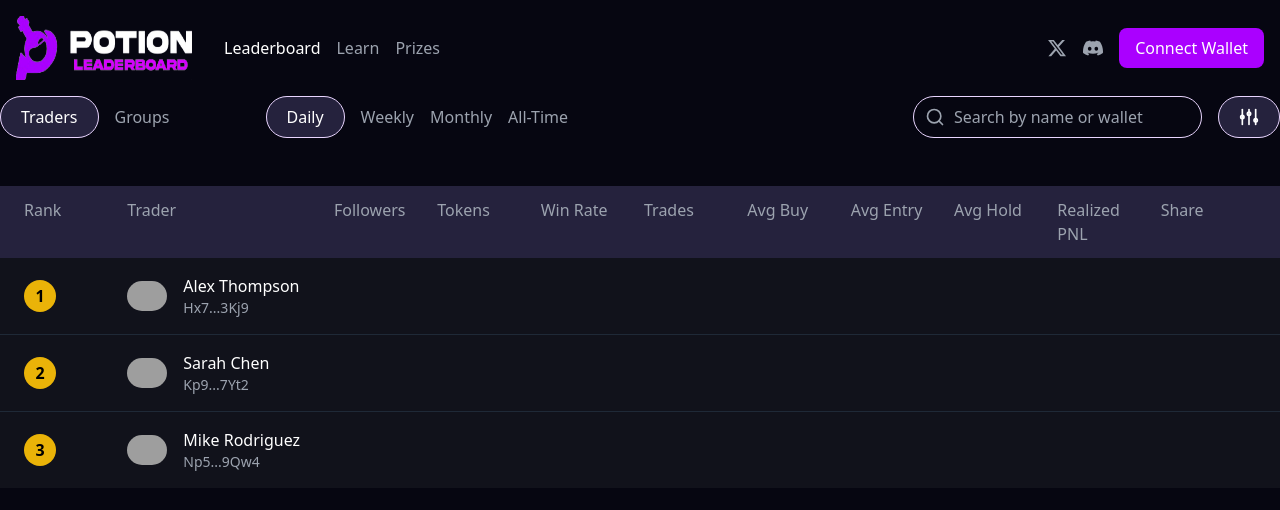
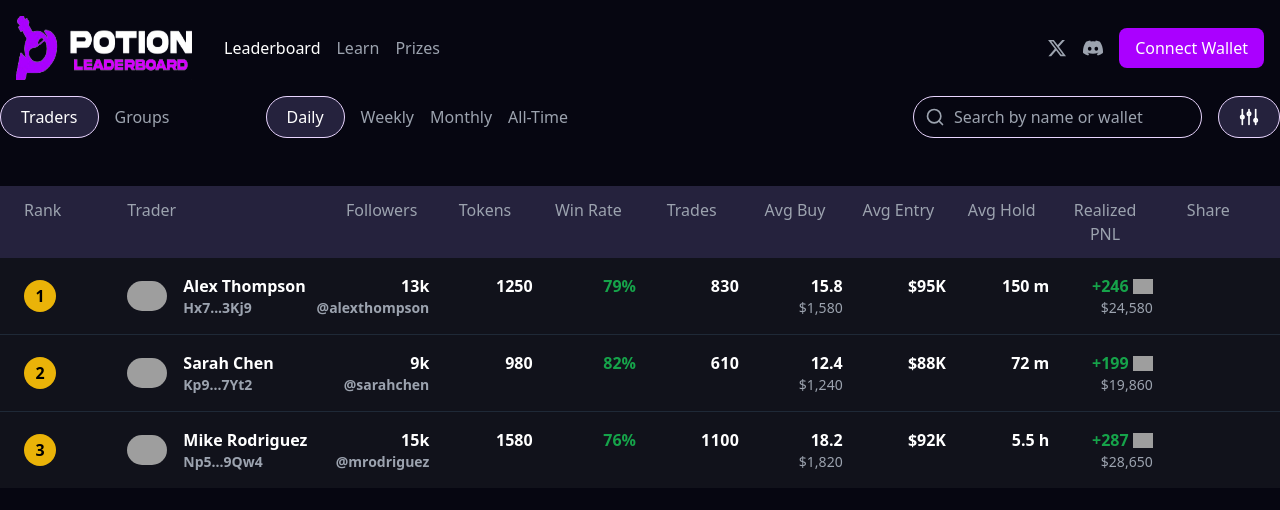
Before and after one commit to deiv-hash/potion-leaderboard, a Next.js app: page / in a window 1280 px wide. Shown: the top 510 px of the page. Built offline with nearby package versions, Linux system fonts and the light colour scheme; grey boxes are pictures that could not be loaded; some icons are missing.

Commit message:
detailed trader information and interactions

```diff
--- a/app/components/Leaderboard.tsx
+++ b/app/components/Leaderboard.tsx
@@ -1,6 +1,45 @@
 import { Trader } from "@/app/types/trader";
 import Image from "next/image";
 import { useState } from "react";
+import { useRouter } from "next/navigation";
+import { ShareIcon } from "./icons/ShareIcon";
+
+const formatNumber = (num: number): string => {
+  if (num >= 1000000000) return `${(num / 1000000000).toFixed(1)}b`;
+  if (num >= 1000000) return `${(num / 1000000).toFixed(1)}m`;
+  if (num >= 1000) return `${Math.round(num / 1000)}k`;
+  return `<${num >= 1000 ? Math.round(num / 1000) : 1}k`;
+};
+
+const formatSol = (num: number): string => {
+  if (num >= 100) return Math.round(num).toString();
+  if (num >= 10) return num.toFixed(1);
+  return num.toFixed(2);
+};
+
+const formatUsd = (num: number): string => {
+  if (num >= 1000)
+    return num.toLocaleString("en-US", {
+      minimumFractionDigits: 0,
+      maximumFractionDigits: 0,
+    });
+  return num.toLocaleString("en-US", {
+    minimumFractionDigits: 2,
+    maximumFractionDigits: 2,
+  });
+};
+
+const formatAvgEntry = (num: number): string => {
+  if (num >= 1000000000) return `$${(num / 1000000000).toFixed(1)}B`;
+  if (num >= 1000000) return `$${(num / 1000000).toFixed(1)}M`;
+  if (num >= 1000) return `$${Math.round(num / 1000)}K`;
+  return `<$1K`;
+};
+
+const formatHoldTime = (minutes: number): string => {
+  if (minutes < 240) return `${minutes} m`;
+  return `${(minutes / 60).toFixed(1)} h`;
+};
 
 interface LeaderboardProps {
   traders: Trader[];
@@ -8,13 +47,24 @@ interface LeaderboardProps {
 }
 
 export function Leaderboard({ traders, loading }: LeaderboardProps) {
+  const router = useRouter();
   const [copied, setCopied] = useState<string | null>(null);
+
   const copyToClipboard = (text: string) => {
     navigator.clipboard.writeText(text);
     setCopied(text);
     setTimeout(() => {
       setCopied(null);
     }, 2000);
+  };
+
+  const handleTraderClick = (traderId: string) => {
+    router.push(`/trader/${traderId}`);
+  };
+
+  const handleShare = async (trader: Trader) => {
+    // TODO: Implement share functionality to create branded image
+    console.log("Share trader:", trader);
   };
 
   if (loading) {
@@ -24,34 +74,42 @@ export function Leaderboard({ traders, loading }: LeaderboardProps) {
       </div>
     );
   }
+
   return (
     <div className="w-full mt-12 bg-[#11121B] overflow-hidden">
       {/*header*/}
-      <div className="bg-[#25223D] grid grid-cols-12 gap-2 px-6 py-3 ">
-        <div className="text-gray-400 ">Rank</div>
+      <div className="bg-[#25223D] grid grid-cols-12 gap-2 px-6 py-3">
+        <div className="text-gray-400">Rank</div>
         <div className="text-gray-400 col-span-2">Trader</div>
-        <div className="text-gray-400 cursor-pointer">Followers</div>
-        <div className="text-gray-400 cursor-pointer">Tokens</div>
-        <div className="text-gray-400 cursor-pointer">Win Rate</div>
-        <div className="text-gray-400 cursor-pointer">Trades</div>
-        <div className="text-gray-400 cursor-pointer">Avg Buy</div>
-        <div className="text-gray-400 cursor-pointer">Avg Entry</div>
-        <div className="text-gray-400 cursor-pointer">Avg Hold</div>
-        <div className="text-gray-400 cursor-pointer">Realized PNL</div>
-        <div className="text-gray-400 cursor-pointer">Share</div>
+        <div className="text-gray-400 cursor-pointer text-center">
+          Followers
+        </div>
+        <div className="text-gray-400 cursor-pointer text-center">Tokens</div>
+        <div className="text-gray-400 cursor-pointer text-center">Win Rate</div>
+        <div className="text-gray-400 cursor-pointer text-center">Trades</div>
+        <div className="text-gray-400 cursor-pointer text-center">Avg Buy</div>
+        <div className="text-gray-400 cursor-pointer text-center">
+          Avg Entry
+        </div>
+        <div className="text-gray-400 cursor-pointer text-center">Avg Hold</div>
+        <div className="text-gray-400 cursor-pointer text-center">
+          Realized PNL
+        </div>
+        <div className="text-gray-400 cursor-pointer text-center">Share</div>
       </div>
       {/*rows*/}
       <div className="divide-y divide-gray-800">
         {traders.map((trader) => (
           <div
             key={trader.id}
-            className="grid grid-cols-12 gap-2 px-6 py-4 hover:[#1C1C28]"
+            className="grid grid-cols-12 gap-2 px-6 py-4 hover:bg-[#1C1C28] font-bold cursor-pointer"
+            onClick={() => handleTraderClick(trader.id)}
           >
             <div className="flex items-center gap-2">
               <div
-                className={` flex items-center justify-center font-bold ${
+                className={`flex items-center justify-center font-bold ${
                   trader.rank <= 3
-                    ? "bg-yellow-500 text-black  w-8 h-8 rounded-full"
+                    ? "bg-yellow-500 text-black w-8 h-8 rounded-full"
                     : "bg-gray-400"
                 }`}
               >
@@ -70,11 +128,71 @@ export function Leaderboard({ traders, loading }: LeaderboardProps) {
                 <div className="text-white">{trader.name}</div>
                 <div
                   className="text-gray-400 text-sm cursor-pointer hover:text-purple-300"
-                  onClick={() => copyToClipboard(trader.wallet)}
+                  onClick={(e) => {
+                    e.stopPropagation();
+                    copyToClipboard(trader.wallet);
+                  }}
                 >
-                  {copied == trader.wallet ? "Copied" : trader.wallet}
+                  {copied === trader.wallet ? "Copied" : trader.wallet}
                 </div>
               </div>
+            </div>
+            <div className="flex flex-col items-end">
+              <div>{formatNumber(trader.xFollowers)}</div>
+              <div className="text-gray-400 text-sm">{trader.xTag}</div>
+            </div>
+            <div className="text-right">{trader.tokensTraded}</div>
+            <div
+              className={`text-right ${
+                trader.winRate >= 50 ? "text-green-600" : "text-red-600"
+              }`}
+            >
+              {Math.round(trader.winRate)}%
+            </div>
+            <div className="text-right tracking-wide">
+              {trader.tradesCount.buy + trader.tradesCount.sell}
+            </div>
+            <div className="text-right">
+              <div>{formatSol(trader.avgBuy.solAmount)}</div>
+              <div className="font-light text-gray-400 text-sm">
+                ${formatUsd(trader.avgBuy.usdAmount)}
+              </div>
+            </div>
+            <div className="text-right uppercase">
+              {formatAvgEntry(trader.avgEntry)}
+            </div>
+            <div className="text-right">{formatHoldTime(trader.avgHold)}</div>
+            <div className="text-right">
+              <div className="flex items-center gap-1 justify-end">
+                <span
+                  className={
+                    trader.realizedPnl.solAmount > 0
+                      ? "text-green-600"
+                      : "text-red-600"
+                  }
+                >
+                  {trader.realizedPnl.solAmount > 0 ? "+" : ""}
+                  {formatSol(trader.realizedPnl.solAmount)}
+                </span>
+                <Image
+                  src="/solana.png"
+                  alt="solana logo"
+                  width={20}
+                  height={20}
+                />
+              </div>
+              <div className="font-light text-gray-400 text-sm">
+                ${formatUsd(trader.realizedPnl.usdAmount)}
+              </div>
+            </div>
+            <div
+              className=" hover:text-purple-300 flex items-center justify-center gap-1"
+              onClick={(e) => {
+                e.stopPropagation();
+                handleShare(trader);
+              }}
+            >
+              <ShareIcon className="h-5 w-5 text-purple-600" />
             </div>
           </div>
         ))}
```
